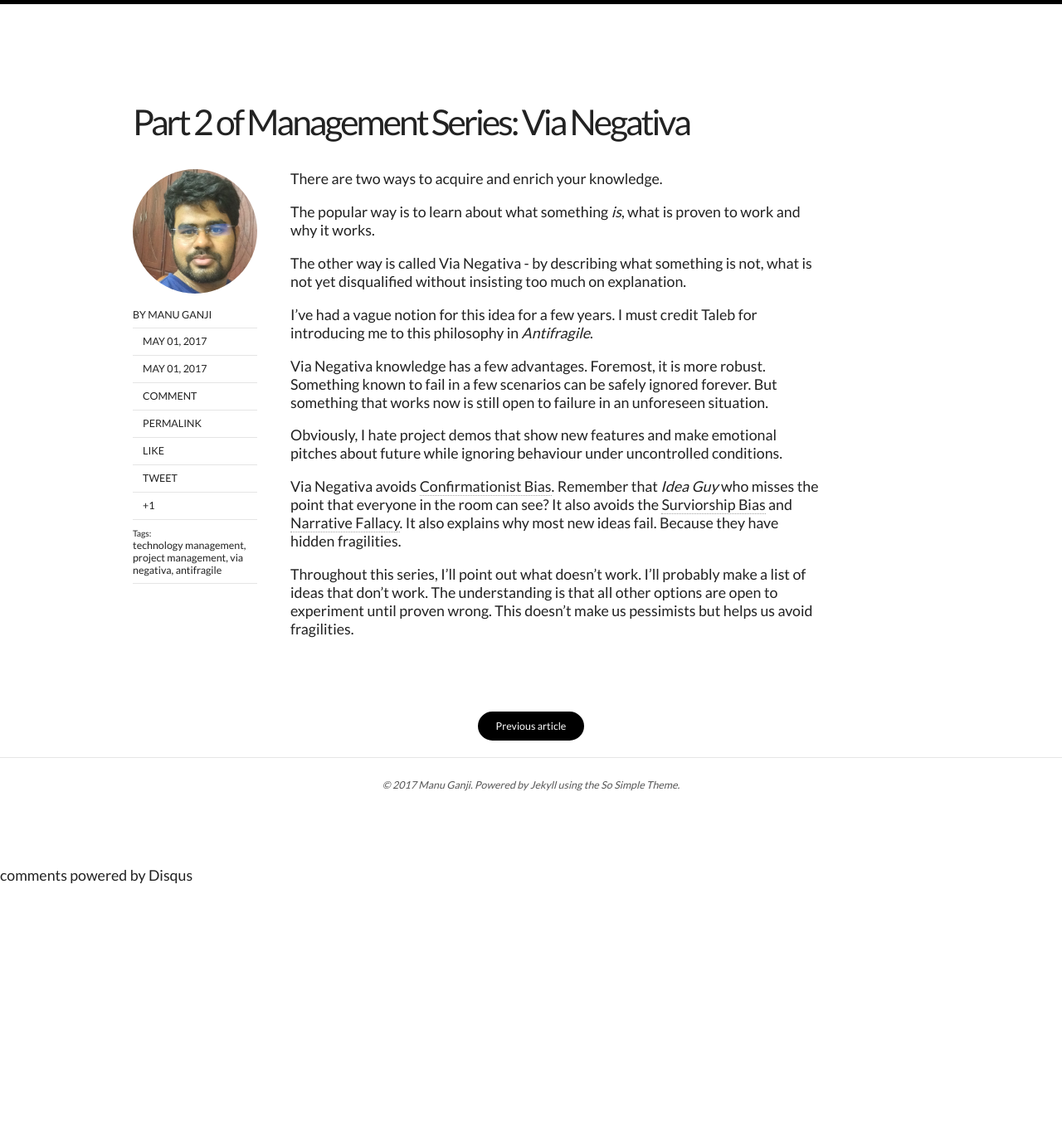
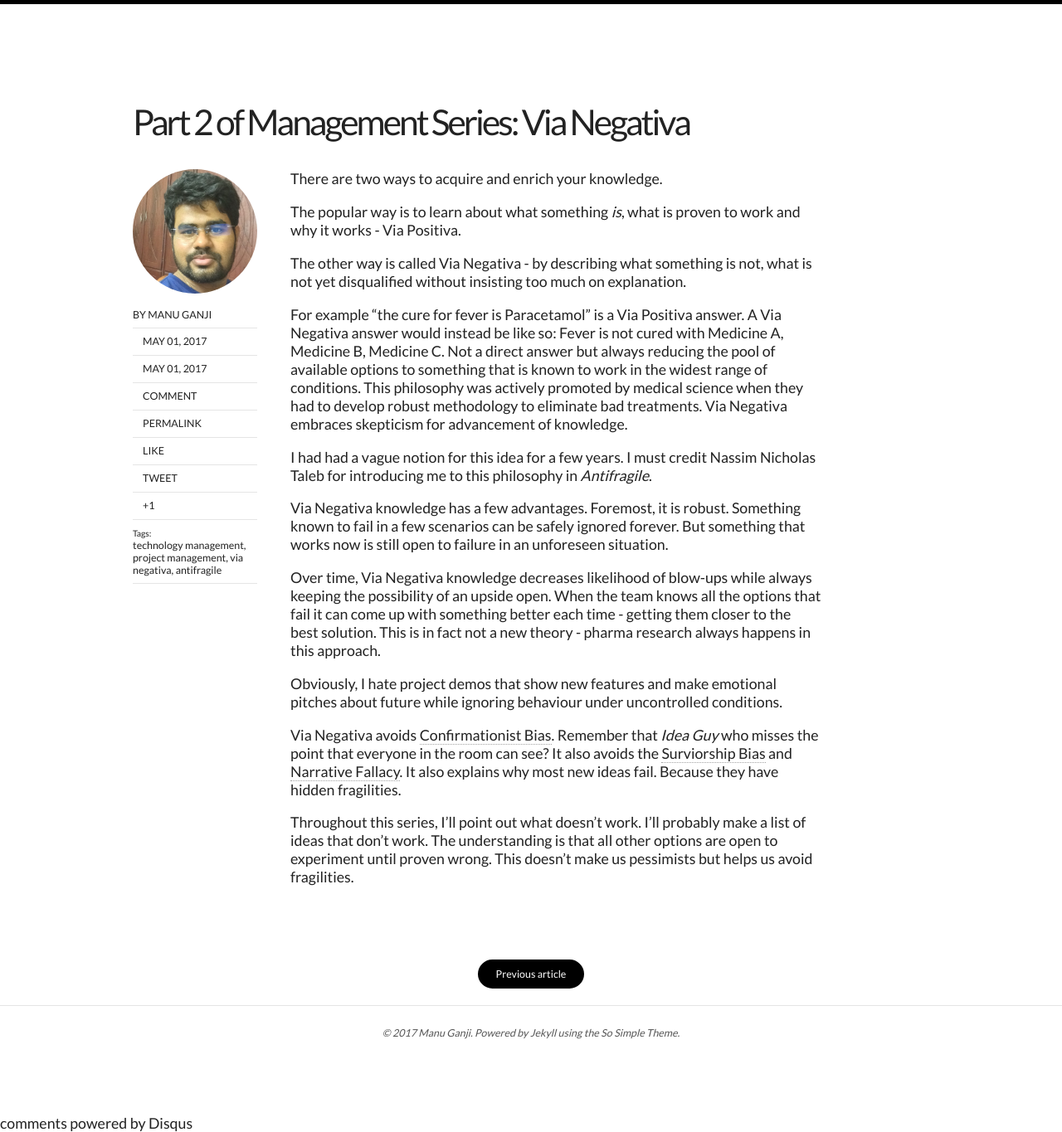
Before and after one commit to manuganji/manuganji.github.io, a Jekyll site: the page built from _posts/2017-05-01-via-negativa.md, in a window 1280 px wide. Shown: the whole page at 83% size. Built offline with Jekyll 4.4.1, drawn with Linux system fonts in a browser that asks for light colours; nearby versions of some CDN libraries; comment, search, counter and statistics services are not loaded; before the commit the page ends 1066 px from its top, so only the background shows below that.

Commit message:
Updating Via Negativa post

```diff
--- a/_posts/2017-05-01-via-negativa.md
+++ b/_posts/2017-05-01-via-negativa.md
@@ -8,13 +8,18 @@ modified: 2017-5-1
 ---
 There are two ways to acquire and enrich your knowledge.
 
-The popular way is to learn about what something _is_, what is proven to work and why it works.
+The popular way is to learn about what something _is_, what is proven to work and why it works - Via Positiva.
 
 The other way is called Via Negativa - by describing what something is not,  what is not yet disqualified without insisting too much on explanation.
 
-I've had a vague notion for this idea for a few years. I must credit Taleb for introducing me to this philosophy in _Antifragile_.
+For example "the cure for fever is Paracetamol" is a Via Positiva answer. A Via Negativa answer would instead be like so: Fever is not cured with Medicine A, Medicine B, Medicine C. Not a direct answer but always reducing the pool of available options to something that is known to work in the widest range of conditions. This philosophy was actively promoted by medical science when they had to develop robust methodology to eliminate bad treatments. Via Negativa embraces
+skepticism for advancement of knowledge.
 
-Via Negativa knowledge has a few advantages. Foremost, it is more robust. Something known to fail in a few scenarios can be safely ignored forever. But something that works now is still open to failure in an unforeseen situation.
+I had had a vague notion for this idea for a few years. I must credit Nassim Nicholas Taleb for introducing me to this philosophy in _Antifragile_.
+
+Via Negativa knowledge has a few advantages. Foremost, it is robust. Something known to fail in a few scenarios can be safely ignored forever. But something that works now is still open to failure in an unforeseen situation.
+
+Over time, Via Negativa knowledge decreases likelihood of blow-ups while always keeping the possibility of an upside open. When the team knows all the options that fail it can come up with something better each time - getting them closer to the best solution. This is in fact not a new theory - pharma research always happens in this approach.
 
 Obviously, I hate project demos that show new features and make emotional pitches about future while ignoring behaviour under uncontrolled conditions.
 
```
